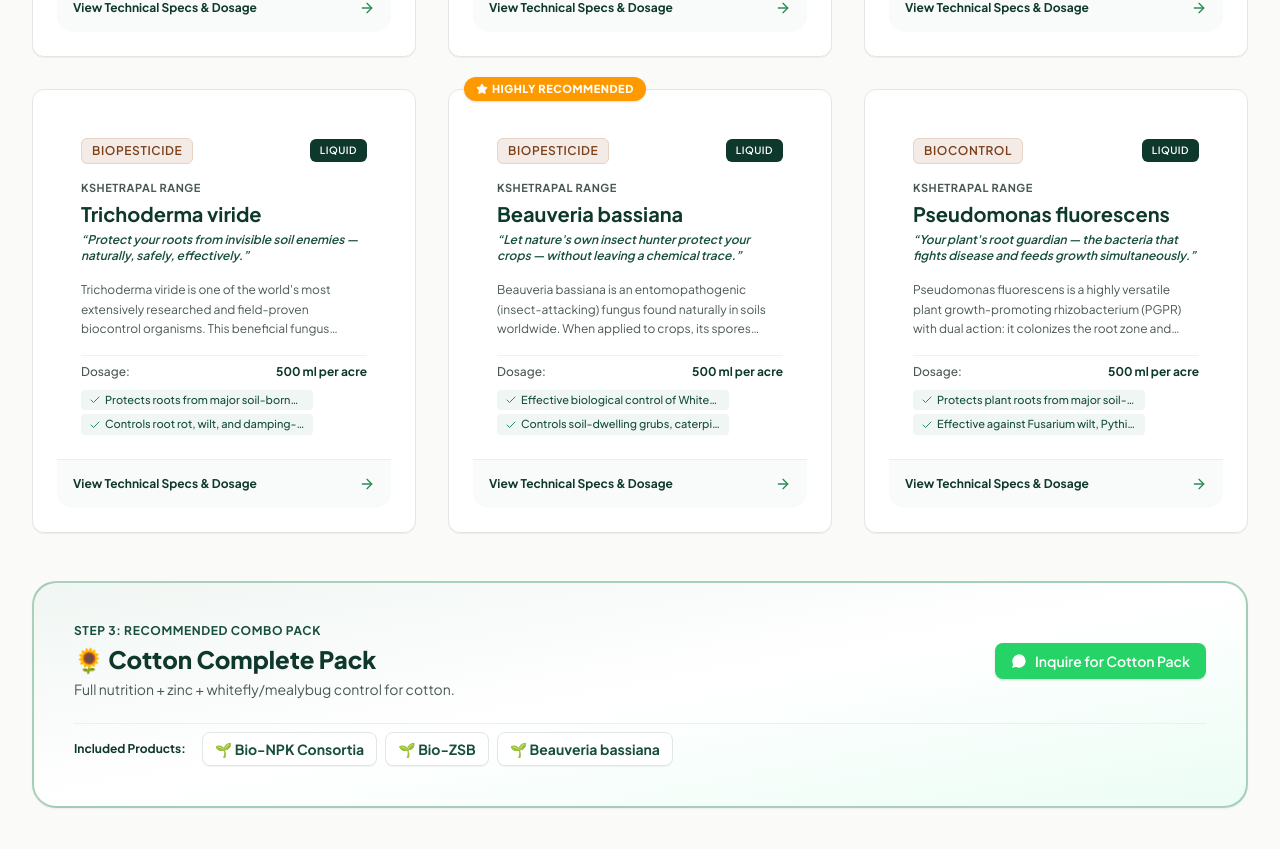
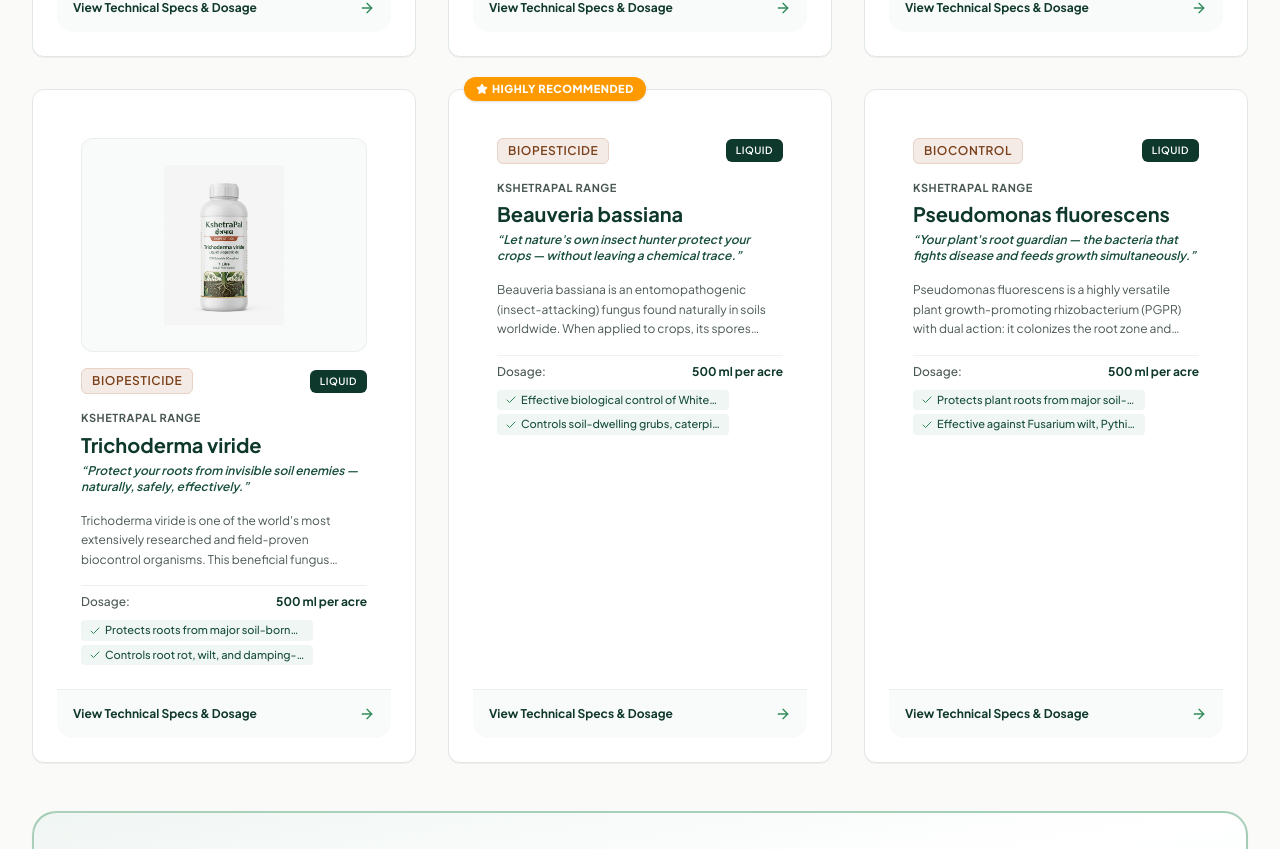
Before and after one commit to dakshsoni1005/Swayur_Website, a Next.js app: page /crop-solutions in a window 1280 px wide. Shown: the part 1520-2369 px from the top of the page. Built offline with nearby package versions, Linux system fonts and the light colour scheme; no server answers.

Commit message:
feat: generate photorealistic Trichoderma viride biopesticide bottle mockup and integrate into product detail page

```diff
--- a/src/components/products/ProductCard.tsx
+++ b/src/components/products/ProductCard.tsx
@@ -15,6 +15,7 @@
     'bio-npk-consortia': '/images/products/bio-npk-consortia.jpg',
     'bio-zsb': '/images/products/bio-zsb.jpg',
     'mycorrhiza': '/images/products/mycorrhiza.jpg',
+    'trichoderma-viride': '/images/products/trichoderma-viride.jpg',
   };
 
   const photoPath = productPhotos[product.slug];
@@ -27,7 +28,7 @@
           <div className="relative aspect-4/3 w-full rounded-xl bg-agri-pale/40 border border-agri-border/60 overflow-hidden flex items-center justify-center p-2">
             <Image
               src={photoPath}
-              alt={`${product.name} KshetraPal Container`}
+              alt={`${product.name} KshetraPal Bottle`}
               width={240}
               height={240}
               className="object-contain max-h-40 group-hover:scale-105 transition-transform duration-300"
--- a/src/components/products/ProductDetailPage.tsx
+++ b/src/components/products/ProductDetailPage.tsx
@@ -37,6 +37,7 @@
     'bio-npk-consortia': '/images/products/bio-npk-consortia.jpg',
     'bio-zsb': '/images/products/bio-zsb.jpg',
     'mycorrhiza': '/images/products/mycorrhiza.jpg',
+    'trichoderma-viride': '/images/products/trichoderma-viride.jpg',
   };
 
   const photoPath = productPhotos[product.slug];
@@ -62,7 +63,7 @@
                 <div className="relative w-full h-full min-h-[320px]">
                   <Image
                     src={photoPath}
-                    alt={`${product.name} KshetraPal Biofertilizer Bottle`}
+                    alt={`${product.name} KshetraPal Bottle`}
                     fill
                     className="object-contain p-2 group-hover:scale-105 transition-transform duration-300"
                     priority
```
Also changed, not shown: public/images/products/trichoderma-viride.jpg (added).
